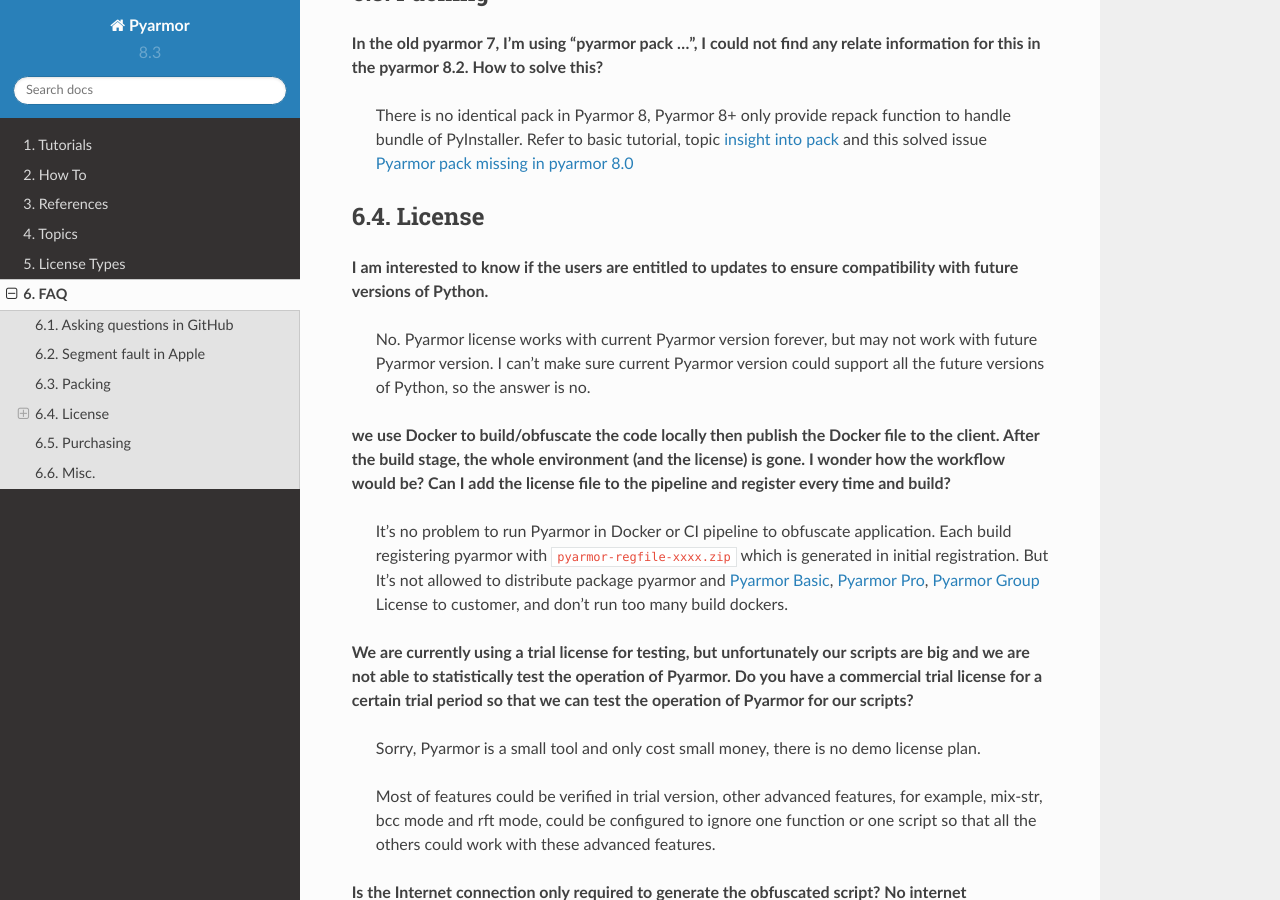
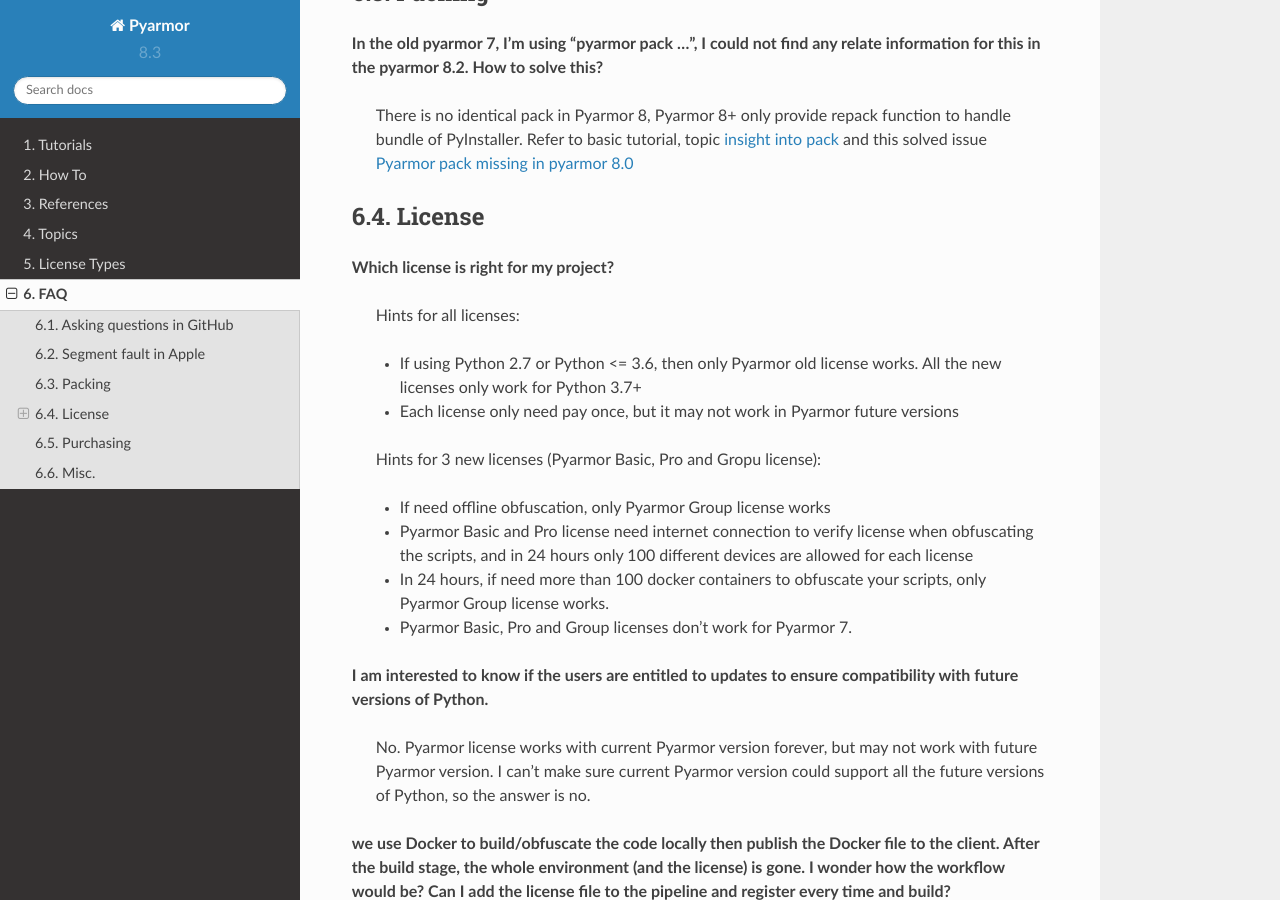
Before and after one commit to dashingsoft/pyarmor, a Sphinx documentation site: the page built from docs/questions.rst, in a window 1280 px wide and 900 px high, scrolled down 3402 px. Built offline with Sphinx 7.4.7 and the Read the Docs theme 2.0.0, drawn with Linux system fonts in a browser that asks for light colours.

Commit message:
Add hints for different licenses

```diff
--- a/docs/questions.rst
+++ b/docs/questions.rst
@@ -148,6 +148,20 @@
 License
 =======
 
+**Which license is right for my project?**
+
+  Hints for all licenses:
+
+  - If using Python 2.7 or Python <= 3.6, then only Pyarmor old license works. All the new licenses only work for Python 3.7+
+  - Each license only need pay once, but it may not work in Pyarmor future versions
+
+  Hints for 3 new licenses (Pyarmor Basic, Pro and Gropu license):
+
+  - If need offline obfuscation, only Pyarmor Group license works
+  - Pyarmor Basic and Pro license need internet connection to verify license when obfuscating the scripts, and in 24 hours only 100 different devices are allowed for each license
+  - In 24 hours, if need more than 100 docker containers to obfuscate your scripts, only Pyarmor Group license works.
+  - Pyarmor Basic, Pro and Group licenses don't work for Pyarmor 7.
+
 **I am interested to know if the users are entitled to updates to ensure compatibility with future versions of Python.**
 
   No. Pyarmor license works with current Pyarmor version forever, but may not work with future Pyarmor version. I can't make sure current Pyarmor version could support all the future versions of Python, so the answer is no.
```
Also changed, not shown: docs/licenses.rst (+8 -0 lines).
